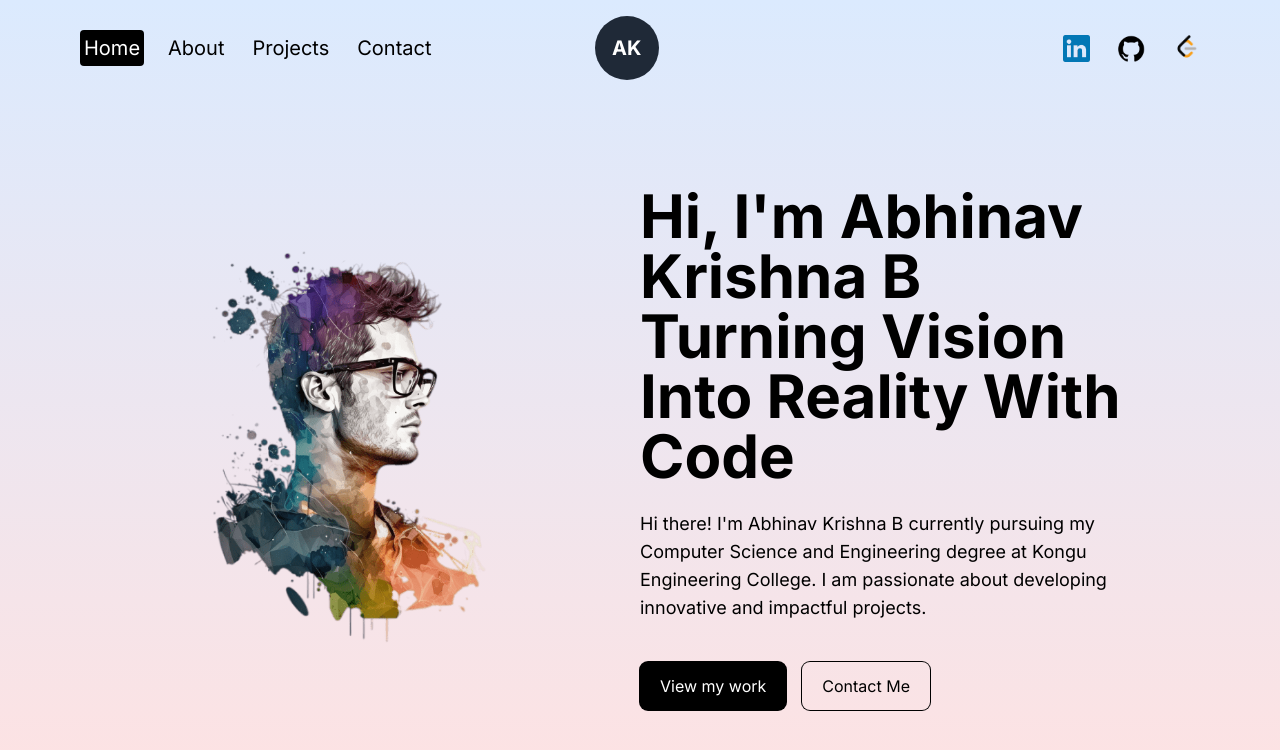
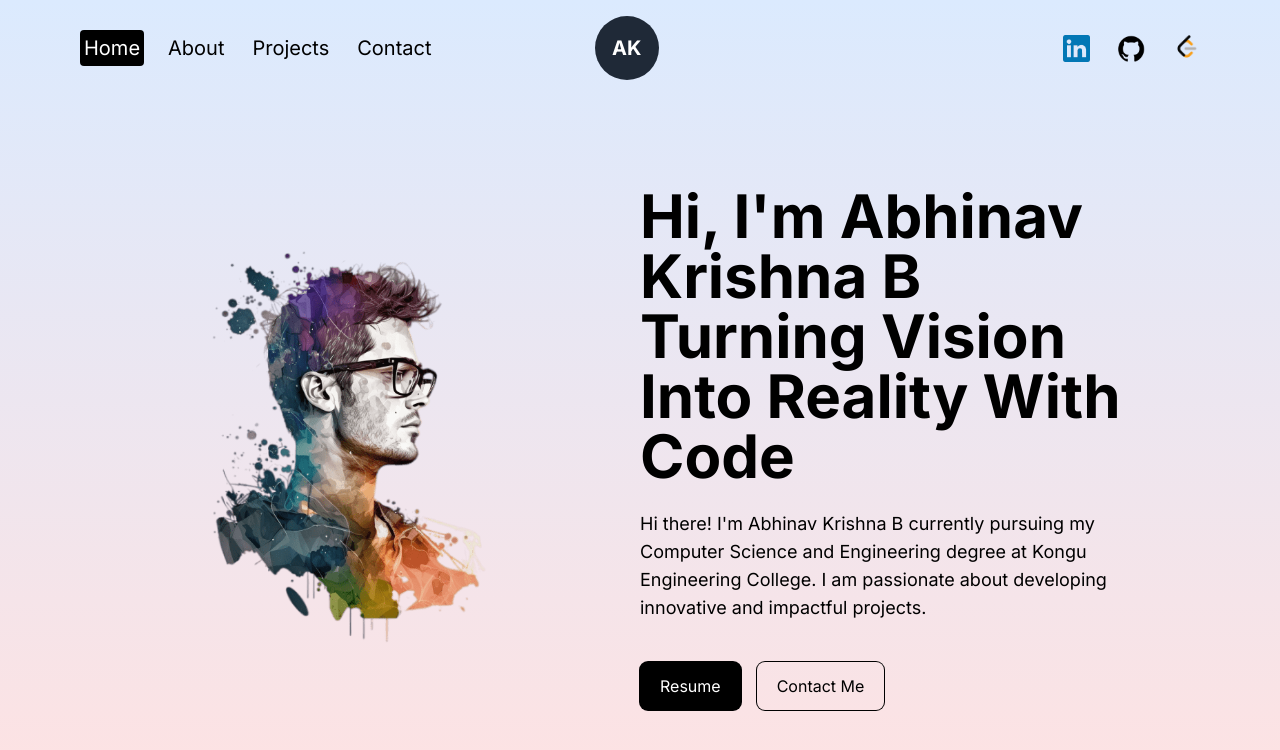
Before and after one commit to Abhinavkrishna-b/Portfolio, a Next.js app: page / in a window 1280 px wide. Shown: the top 750 px of the page. Built offline with nearby package versions, Linux system fonts and the light colour scheme.

Commit message:
Resume Added

```diff
--- a/src/app/page.jsx
+++ b/src/app/page.jsx
@@ -32,12 +32,21 @@ const Homepage = () => {
         </p>
 
         <div className="flex gap-4 mt-4">
-          <button className="px-5 py-3 ring-1 ring-black bg-black text-white rounded-lg">
-            View my work
-          </button>
-          <button className="px-5 py-3 ring-1 ring-black rounded-lg">
+          <a
+            href="/ABHINAV_KRISHNA_B_RESUME.pdf"
+            target="_blank"
+            rel="noopener noreferrer"
+            className="px-5 py-3 ring-1 ring-black bg-black text-white rounded-lg inline-block"
+          >
+            Resume
+          </a>
+
+          <a
+            href="/contact"
+            className="px-5 py-3 ring-1 ring-black rounded-lg inline-block"
+          >
             Contact Me
-          </button>
+          </a>
         </div>
       </div>
 
```
Also changed, not shown: 1 other file (tests, documents, lock files or other folders).
